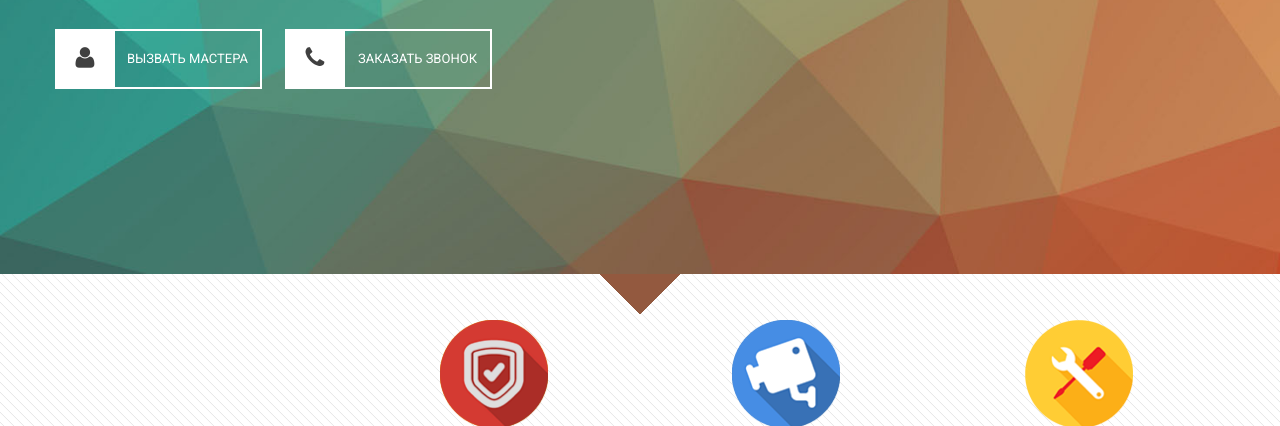
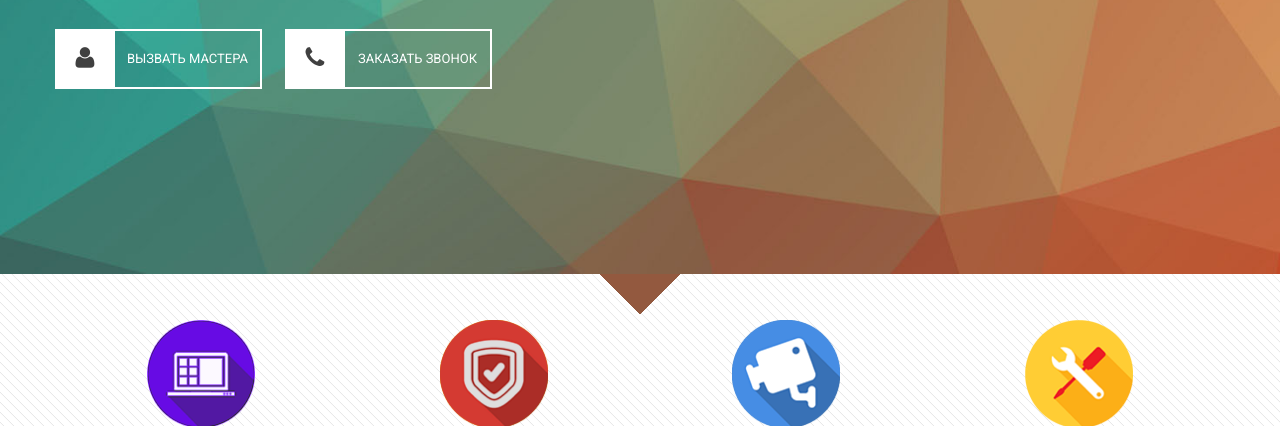
Before and after one commit to rockndraw/rockndraw.github.io, a plain HTML site: page index.html in a window 1280 px wide. Shown: the part 526-952 px from the top of the page. Drawn offline with Linux system fonts and the light colour scheme.

Commit message:
"link in index"

```diff
--- a/index.html
+++ b/index.html
@@ -285,7 +285,7 @@
                     <div class="row">
                         <div class="col-lg-3 col-sm-6 col-xs-12 text-center wow fadeInUp" data-wow-duration="700ms" data-wow-delay="300ms">
                             <div class="featureImg">
-                                <a href="computer-service.html"<img src="images/home/feature1.png" alt=""></a>
+                                <a href="computer-service.html"><img src="images/home/feature1.png" alt=""></a>
                             </div>
                             <div class="featureContent">
                                 <h3><a href="computer-service.html">Компьютерная <span>Помощь</span></a></h3>
```
